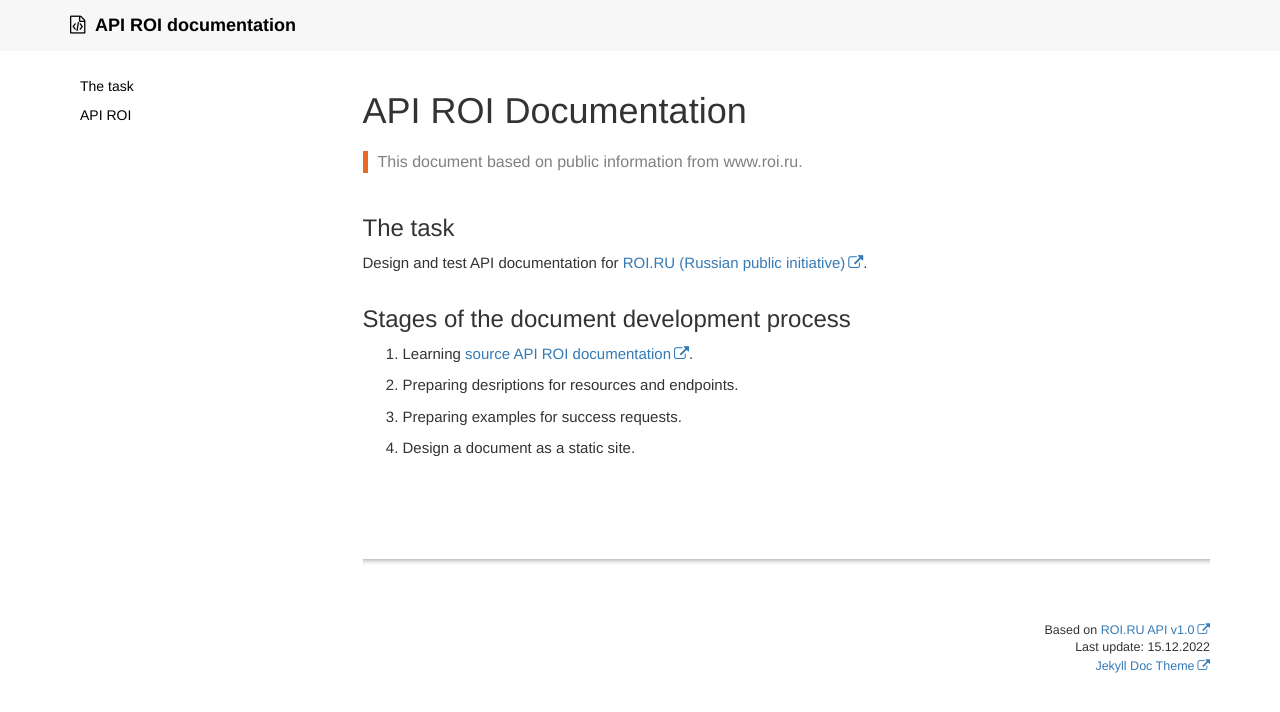
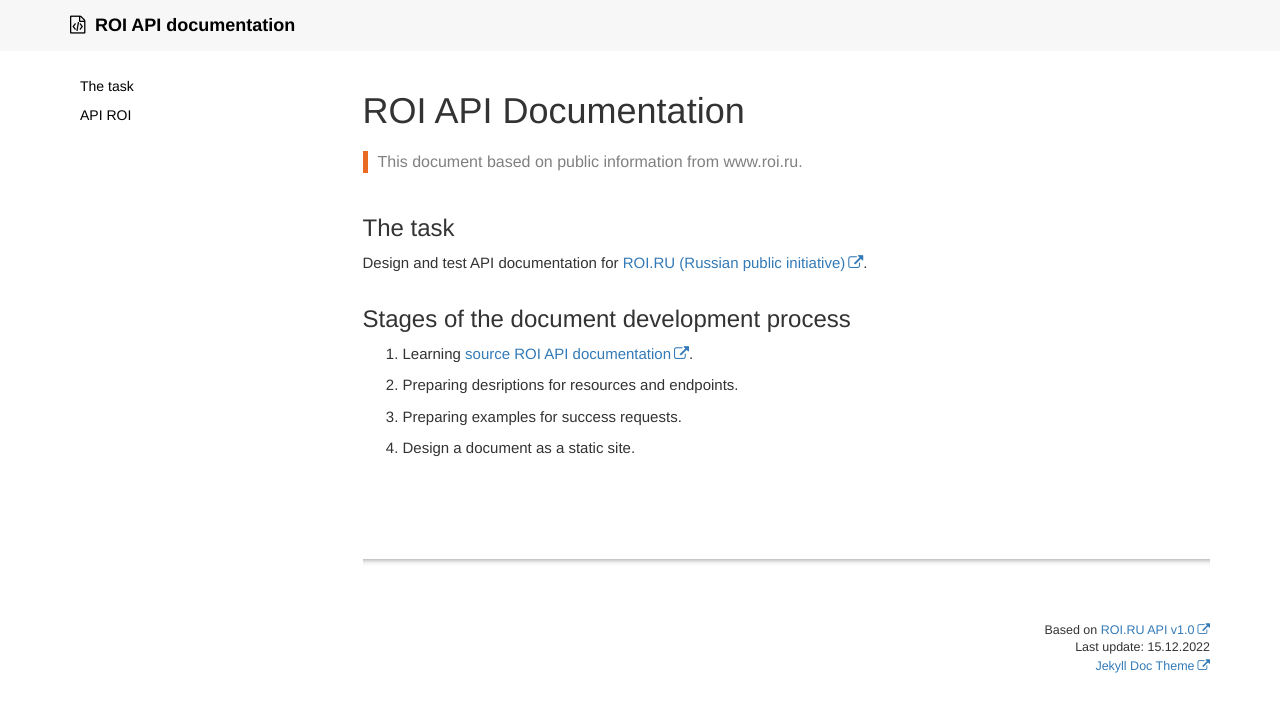
Before and after one commit to techwritex/roi_api_en, a Jekyll site: the page built from index.md, in a window 1280 px wide. Shown: the top 712 px of the page. Built offline with Jekyll 4.4.1, drawn with Linux system fonts in a browser that asks for light colours; comment, search, counter and statistics services are not loaded.

```diff
--- a/_config.yml
+++ b/_config.yml
@@ -3,10 +3,10 @@ repository: techwritex/roi_api_en
 output: web
 # this property is useful for conditional filtering of content that is separate from the PDF.
 
-topnav_title: API ROI documentation
+topnav_title: ROI API documentation
 # this appears on the top navigation bar next to the home button
 
-site_title: API ROI documentation
+site_title: ROI API documentation
 # this appears in the html browser tab for the site title (seen mostly by search engines, not users)
 
 company_name: Techwritex
--- a/index.md
+++ b/index.md
@@ -1,5 +1,5 @@
 ---
-title: "API ROI Documentation"
+title: "ROI API Documentation"
 keywords: РОИ, Российская общественная инициатива, API РОИ, API документация, технический писатель, технический писатель фриланс, технический писатель удаленно
 # tags:
 toc: false
@@ -14,7 +14,7 @@ Design and test API documentation for [ROI.RU (Russian public initiative)](https
 
 ## Stages of the document development process
 
-1. Learning [source API ROI documentation](https://www.roi.ru/page/api/).
+1. Learning [source ROI API documentation](https://www.roi.ru/page/api/).
 2. Preparing desriptions for resources and endpoints.
 3. Preparing examples for success requests.
 4. Design a document as a static site.
```
